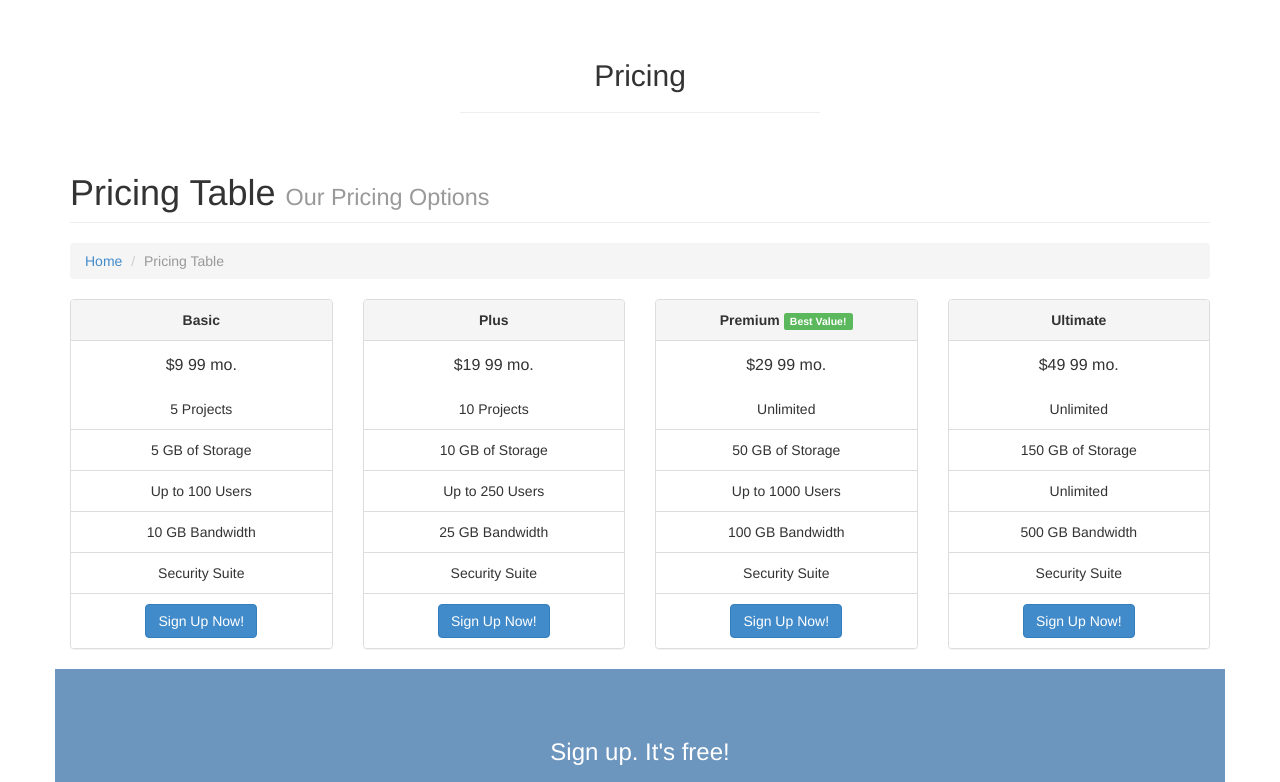
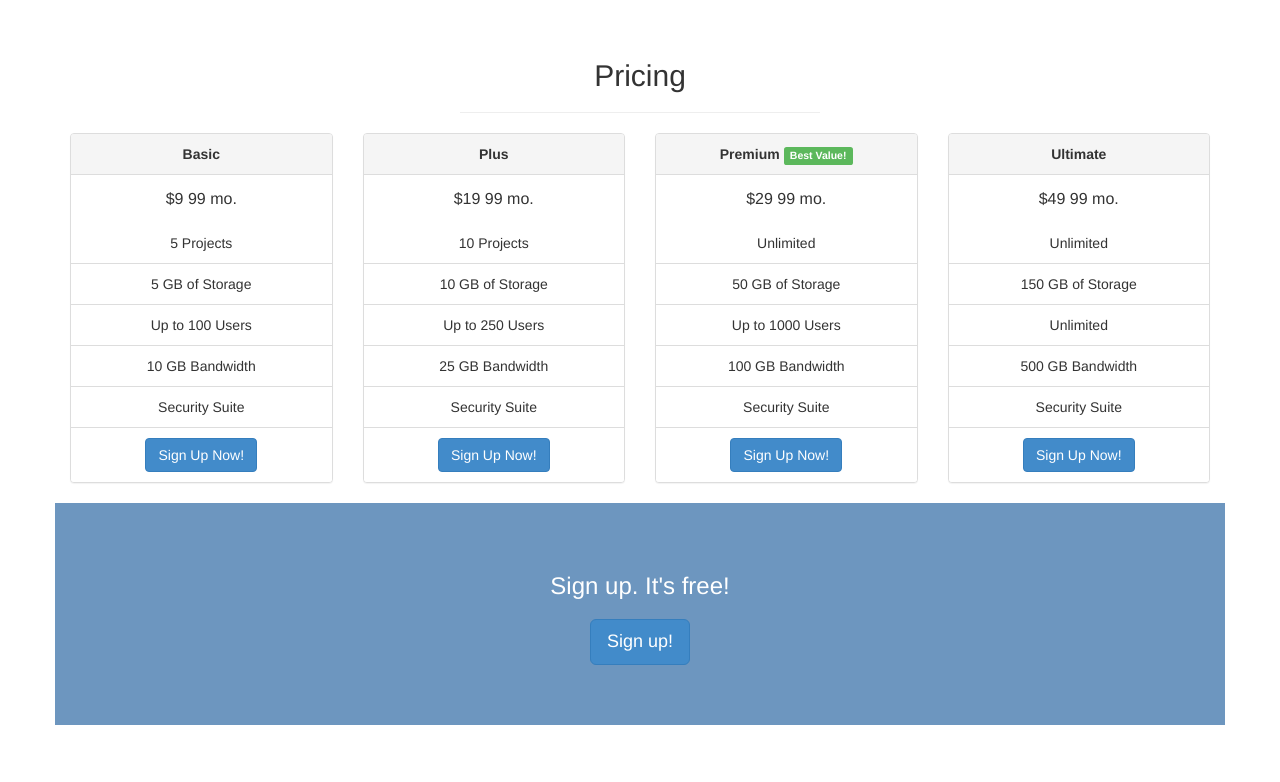
Before and after one commit to KatherineMichel/cielo-cloud-hosting-website, a plain HTML site: page index.html in a window 1280 px wide. Shown: the part 2020-2802 px from the top of the page. Drawn offline with Linux system fonts and the light colour scheme.

Commit message:
Update index.html

```diff
--- a/index.html
+++ b/index.html
@@ -129,21 +129,6 @@
 
 
     <div class="container">
-
-        <div class="row">
-
-            <div class="col-lg-12">
-                <h1 class="page-header">Pricing Table
-                    <small>Our Pricing Options</small>
-                </h1>
-                <ol class="breadcrumb">
-                    <li><a href="index.html">Home</a>
-                    </li>
-                    <li class="active">Pricing Table</li>
-                </ol>
-            </div>
-
-        </div>
 
         <div class="row">
 
```
